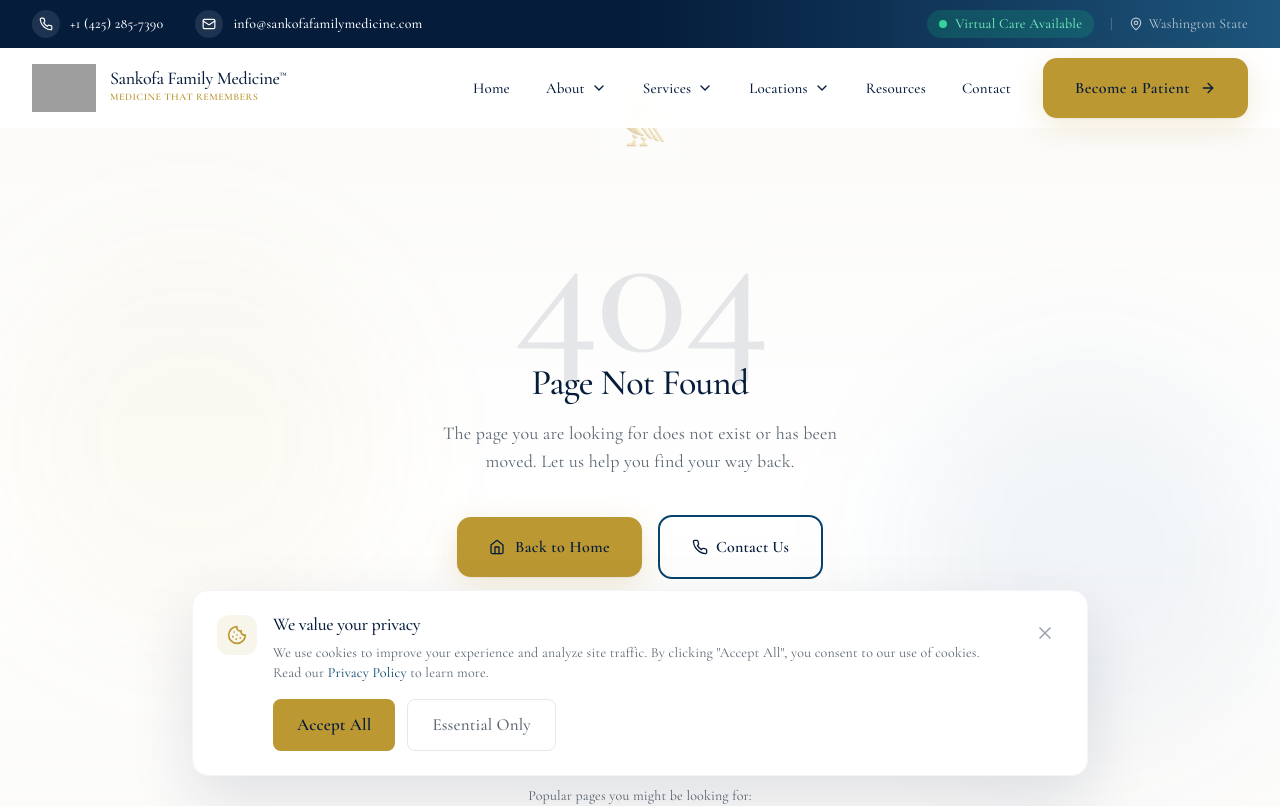
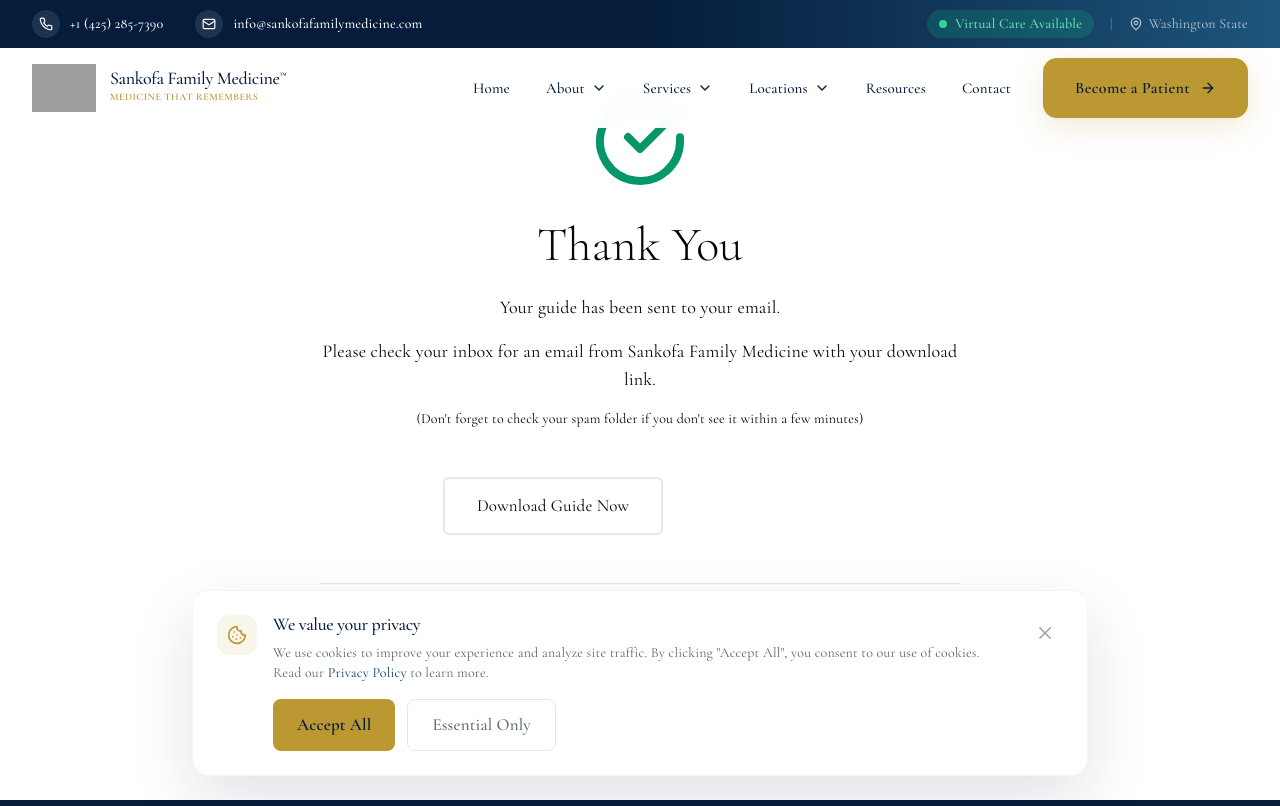
Before and after one commit to NDCHVISION/SFM-ELITE, a Next.js app: page /resources/primary-care-guide-success in a window 1280 px wide. Before the commit this address had no page. Shown: the top 806 px of the page. Built offline with nearby package versions, Linux system fonts and the light colour scheme; grey boxes are pictures that could not be loaded.

Commit message:
Add Primary Care Guide Success page component

```diff
--- /dev/null
+++ b/app/resources/primary-care-guide-success/page.tsx
@@ -0,0 +1,63 @@
+import Link from 'next/link';
+import { CheckCircle } from 'lucide-react';
+
+export const metadata = {
+  title: 'Guide Sent! | Sankofa Family Medicine',
+  description: 'Your primary care guide has been sent to your email.',
+};
+
+export default function PrimaryCareGuideSuccess() {
+  return (
+    <div className="min-h-screen flex items-center justify-center bg-gradient-to-b from-white to-sage-50">
+      <div className="max-w-2xl mx-auto px-4 py-16 text-center">
+        <div className="mb-8 flex justify-center">
+          <CheckCircle className="w-24 h-24 text-emerald-600" />
+        </div>
+
+        <h1 className="text-4xl md:text-5xl font-light text-charcoal mb-6">
+          Thank You
+        </h1>
+
+        <div className="space-y-4 text-lg text-charcoal/80 mb-8">
+          <p>
+            Your guide has been sent to your email.
+          </p>
+          <p>
+            Please check your inbox for an email from Sankofa Family Medicine with your download link.
+          </p>
+          <p className="text-sm text-charcoal/60">
+            (Don't forget to check your spam folder if you don't see it within a few minutes)
+          </p>
+        </div>
+
+        <div className="flex flex-col sm:flex-row gap-4 justify-center mt-12">
+          <Link
+            href="/guides/primary-care-guide.pdf"
+            className="inline-flex items-center justify-center px-8 py-3 border-2 border-rust text-rust rounded-md hover:bg-rust hover:text-white transition-colors"
+            download
+          >
+            Download Guide Now
+          </Link>
+          <Link
+            href="/"
+            className="inline-flex items-center justify-center px-8 py-3 bg-charcoal text-white rounded-md hover:bg-charcoal/90 transition-colors"
+          >
+            Return Home
+          </Link>
+        </div>
+
+        <div className="mt-12 pt-12 border-t border-sage-200">
+          <p className="text-charcoal/70 mb-4">
+            Interested in learning more about our approach to primary care?
+          </p>
+          <Link
+            href="https://sankofafamilymedicine.atlas.md/hub/login"
+            className="text-rust hover:text-rust/80 underline"
+          >
+            Become a Patient
+          </Link>
+        </div>
+      </div>
+    </div>
+  );
+}
```
